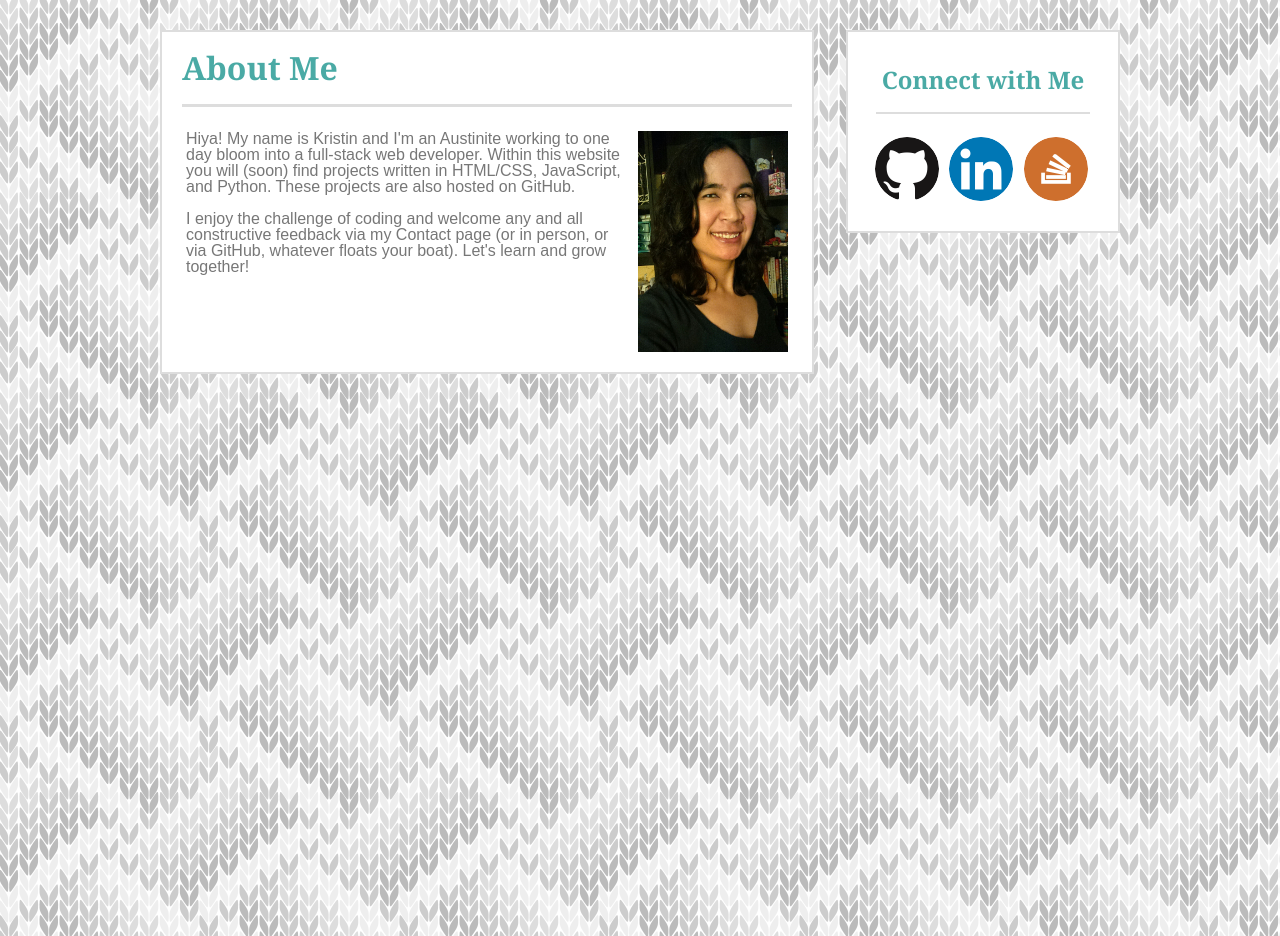
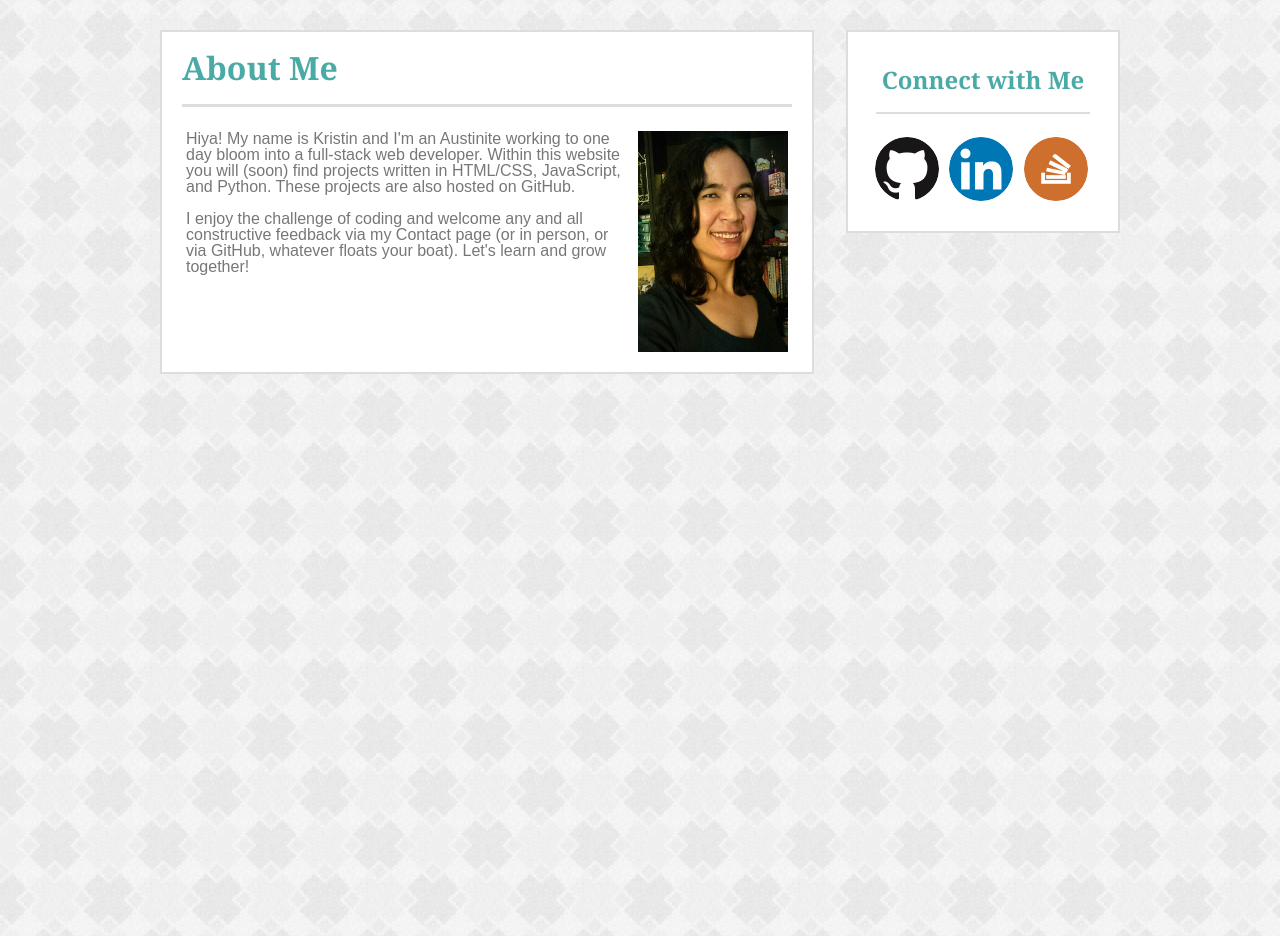
Before and after one commit to seeksort/Basic-Portfolio, a PHP site: page /index.php in a window 1280 px wide. Shown: the part 87-1023 px from the top of the page. Run offline with PHP 8.4, Linux system fonts and the light colour scheme.

Commit message:
fixed background

```diff
--- a/assets/css/style.css
+++ b/assets/css/style.css
@@ -11,7 +11,7 @@ html {
 	overflow: auto;
 }
 body {
-	background: url(../images/COLOURlovers.com-Chromophobia.png);
+	background: url(../images/plaid_@2X.png);
 	font-family: "Arial", "Helvetica Neue", Helvetica, sans-serif;
 	color: #777777;
 	height: 100%;
```
Also changed, not shown: assets/images/plaid_@2X.png (added), 1 other file.
